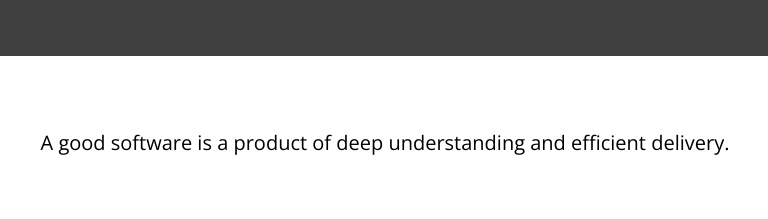
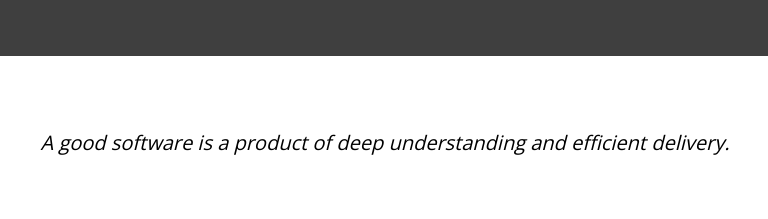
Before and after one commit to maniksingh92/maniksingh92, a Gatsby site: page / in a window 1280 px wide. Shown: the top 219 px of the page, 255-1023 px from the left. Built offline with nearby package versions, Linux system fonts and the light colour scheme; Gatsby itself is replaced by a stand-in of ours.

Commit message:
Make hero quote italic

```diff
--- a/src/pages/index.js
+++ b/src/pages/index.js
@@ -5,7 +5,7 @@ import Layout from "../components/Layout"
 export default () => (
   <Layout>
     <section className="flex container flex-col py-32 justify-center items-center text-center">
-      <div className="mb-16 text-xl">
+      <div className="mb-16 text-xl italic">
         A good software is a product of deep understanding and efficient
         delivery.
       </div>
```
